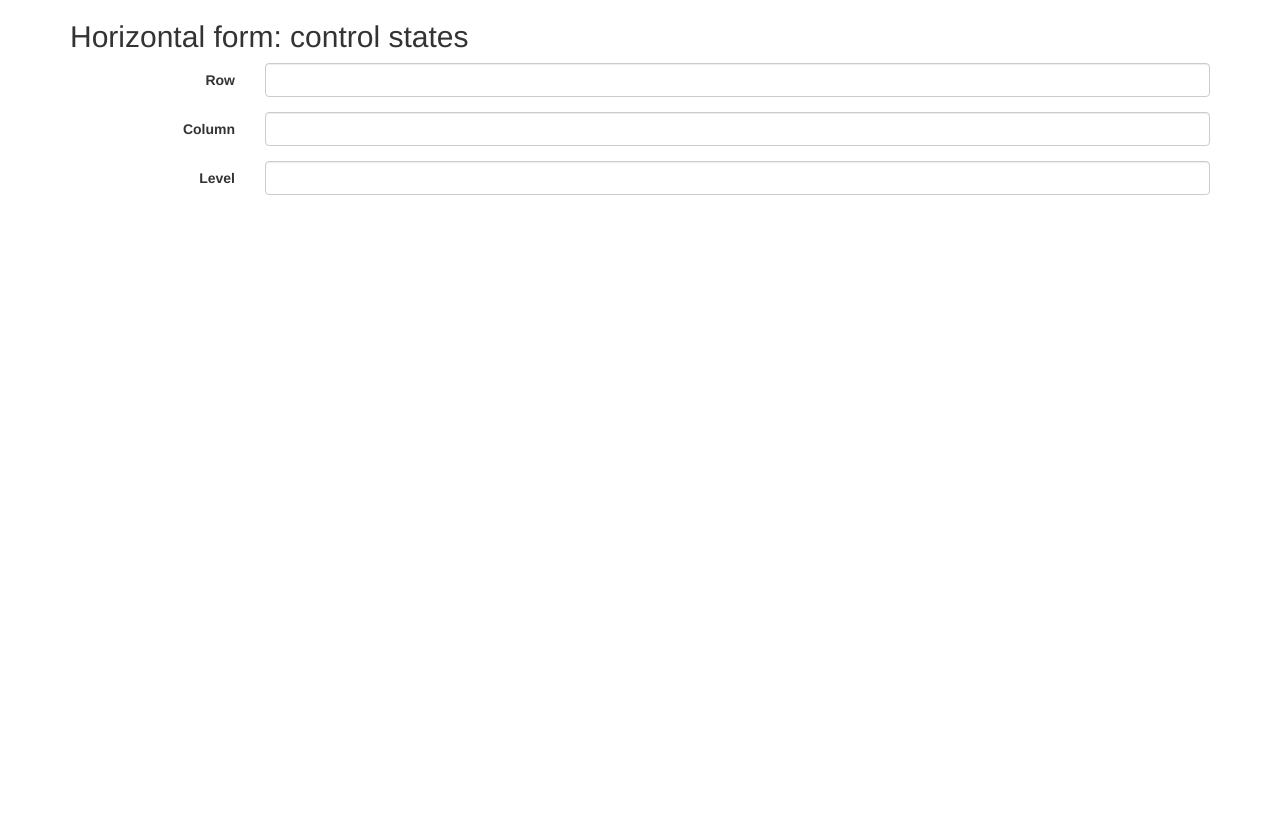
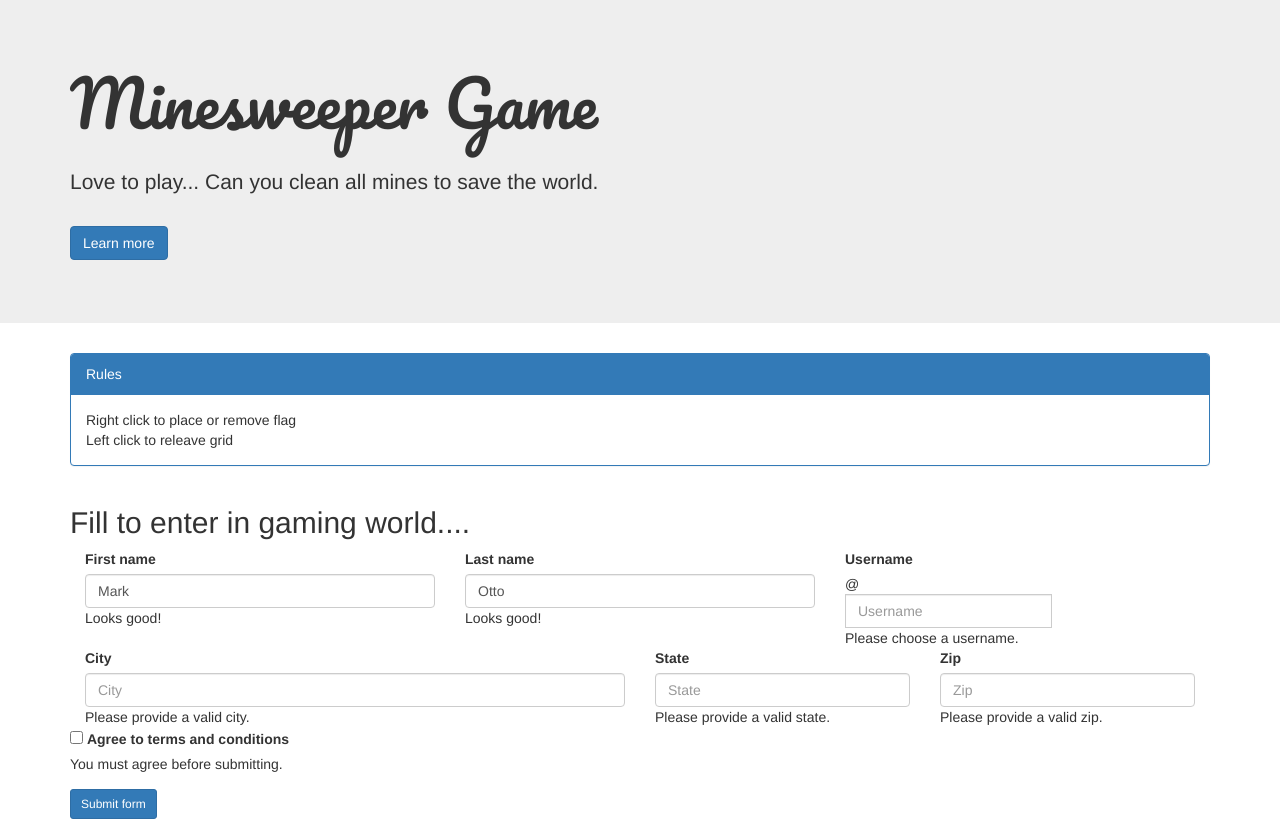
Before and after one commit to amar1995/minesweeper_game, a plain HTML site: page home.html in a window 1280 px wide. Drawn offline with nearby package versions, Linux system fonts and the light colour scheme.

Commit message:
initial form

```diff
--- a/home.html
+++ b/home.html
@@ -7,30 +7,104 @@
     <link rel="stylesheet" href="https://maxcdn.bootstrapcdn.com/bootstrap/3.4.0/css/bootstrap.min.css">
     <script src="https://ajax.googleapis.com/ajax/libs/jquery/3.4.1/jquery.min.js"></script>
     <script src="https://maxcdn.bootstrapcdn.com/bootstrap/3.4.0/js/bootstrap.min.js"></script>
+    <style type="text/css">
+        @import url('https://fonts.googleapis.com/css?family=Pacifico');
+        @import url('https://fonts.googleapis.com/css?family=Anton');
+        h1 {
+            color:rgba(100, 50, 255, .8);
+            font-family: 'Pacifico', cursive;
+            color:#212121;
+        }
+
+    </style>
 </head>
 <body>
+    <div class="jumbotron jumbotron-fluid">
+        <div class="container">
+            <h1 class="display-4" >Minesweeper Game</h1>
+            <br>
+            <p class="lead">Love to play... Can you clean all mines to save the world.<br><br>
+            <a class="btn btn-primary btn-md " href="#" role="button">Learn more</a>
+            </p>
+
+        </div>
+    </div>
     <div class="container">
-        <h2>Horizontal form: control states</h2>
-        <form class="form-horizontal">
-            <div class="form-group">
-            <label class="col-sm-2 control-label">Row</label>
-            <div class="col-sm-10">
-                <input class="form-control" id="focusedInput" type="number" min="3" max="100">
-            </div>
-            </div>
-            <div class="form-group">
-                <label class="col-sm-2 control-label">Column</label>
-                <div class="col-sm-10">
-                    <input class="form-control" id="focusedInput" type="number" min="3" max="100">
+        <div class="panel panel-primary">
+            <div class="panel-heading">Rules</div>
+            <div class="panel-body"> Right click to place or remove flag <br> Left click to releave grid</div>
+        </div>
+    </div>
+    <div class="container">
+        <h2>Fill to enter in gaming world....</h2>
+        <form class="needs-validation" novalidate>
+                <div class="form-row">
+                  <div class="col-md-4 mb-3">
+                    <label for="validationCustom01">First name</label>
+                    <input type="text" class="form-control" id="validationCustom01" placeholder="First name" value="Mark"
+                      required>
+                    <div class="valid-feedback">
+                      Looks good!
+                    </div>
+                  </div>
+                  <div class="col-md-4 mb-3">
+                    <label for="validationCustom02">Last name</label>
+                    <input type="text" class="form-control" id="validationCustom02" placeholder="Last name" value="Otto"
+                      required>
+                    <div class="valid-feedback">
+                      Looks good!
+                    </div>
+                  </div>
+                  <div class="col-md-4 mb-3">
+                    <label for="validationCustomUsername">Username</label>
+                    <div class="input-group">
+                      <div class="input-group-prepend">
+                        <span class="input-group-text" id="inputGroupPrepend">@</span>
+                      </div>
+                      <input type="text" class="form-control" id="validationCustomUsername" placeholder="Username"
+                        aria-describedby="inputGroupPrepend" required>
+                      <div class="invalid-feedback">
+                        Please choose a username.
+                      </div>
+                    </div>
+                  </div>
                 </div>
-            </div>
-            <div class="form-group">
-                <label class="col-sm-2 control-label">Level</label>
-                <div class="col-sm-10">
-                    <input class="form-control" id="focusedInput" type="text">
+                <div class="form-row">
+                  <div class="col-md-6 mb-3">
+                    <label for="validationCustom03">City</label>
+                    <input type="text" class="form-control" id="validationCustom03" placeholder="City" required>
+                    <div class="invalid-feedback">
+                      Please provide a valid city.
+                    </div>
+                  </div>
+                  <div class="col-md-3 mb-3">
+                    <label for="validationCustom04">State</label>
+                    <input type="text" class="form-control" id="validationCustom04" placeholder="State" required>
+                    <div class="invalid-feedback">
+                      Please provide a valid state.
+                    </div>
+                  </div>
+                  <div class="col-md-3 mb-3">
+                    <label for="validationCustom05">Zip</label>
+                    <input type="text" class="form-control" id="validationCustom05" placeholder="Zip" required>
+                    <div class="invalid-feedback">
+                      Please provide a valid zip.
+                    </div>
+                  </div>
                 </div>
-            </div>
-        </form>
+                <div class="form-group">
+                  <div class="form-check">
+                    <input class="form-check-input" type="checkbox" value="" id="invalidCheck" required>
+                    <label class="form-check-label" for="invalidCheck">
+                      Agree to terms and conditions
+                    </label>
+                    <div class="invalid-feedback">
+                      You must agree before submitting.
+                    </div>
+                  </div>
+                </div>
+                <button class="btn btn-primary btn-sm" type="submit">Submit form</button>
+              </form>
     </div>
 </body>
 </html>
```
